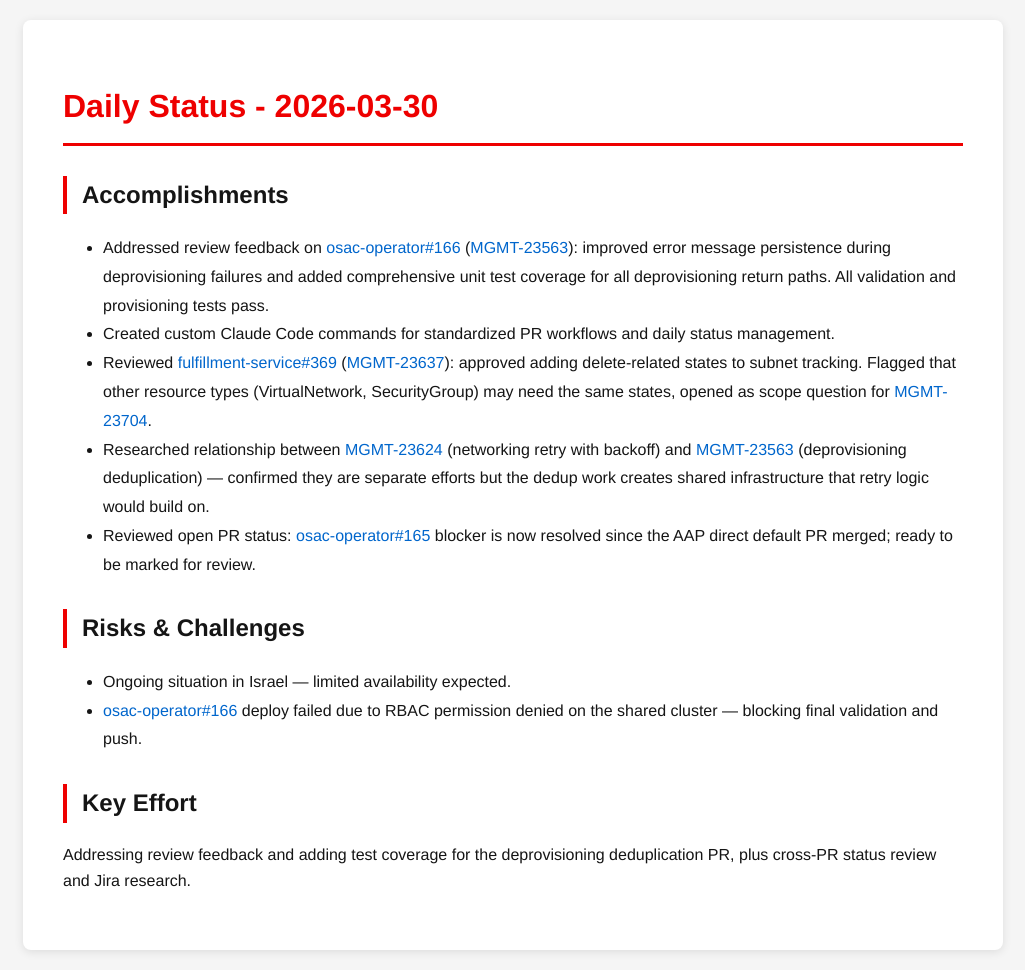
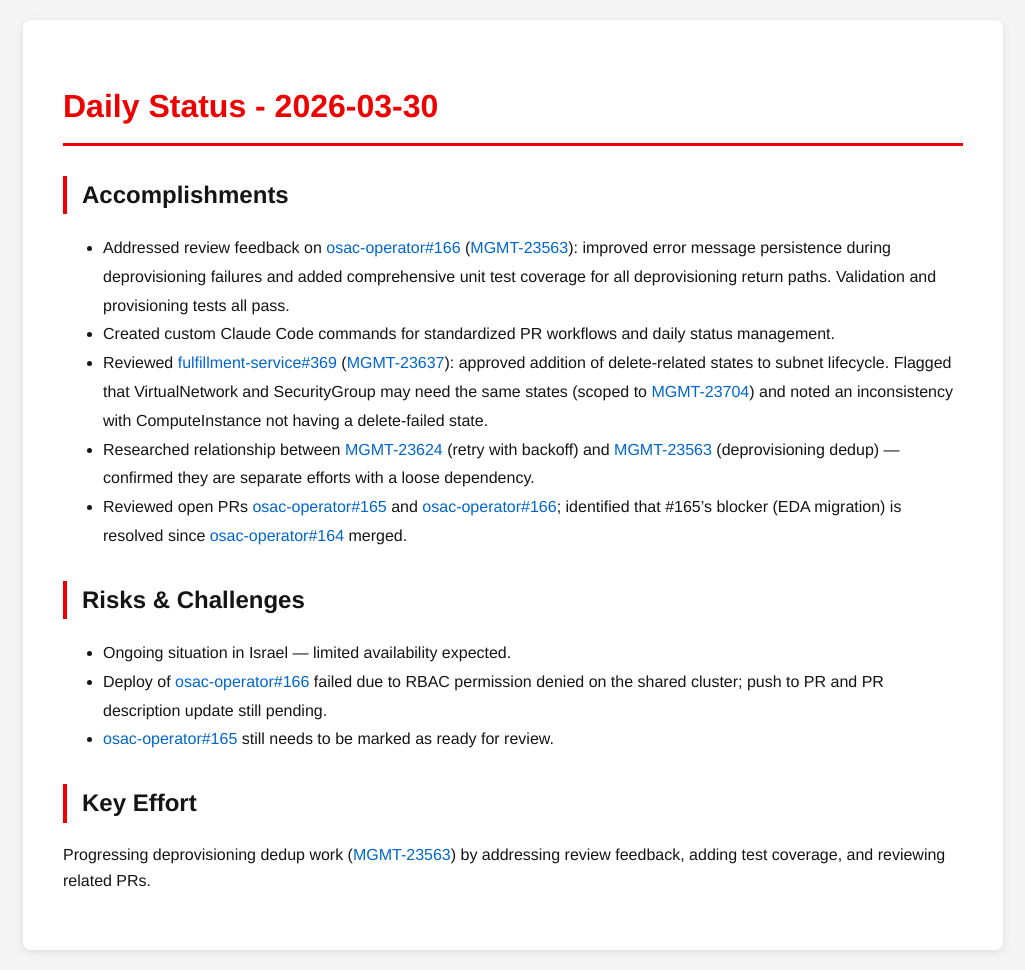
Before and after one commit to tzvatot/daily-status, a Jekyll site: the page built from 2026-03-30.md, in a window 1280 px wide. Shown: the whole page, without its empty margins (127-1152 px from the left). Built offline with Jekyll 4.4.1, drawn with Linux system fonts in a browser that asks for light colours.

Commit message:
Daily status update - 2026-03-30

```diff
--- a/2026-03-30.md
+++ b/2026-03-30.md
@@ -7,15 +7,16 @@
 # Daily Status - 2026-03-30
 
 ## Accomplishments
-- Addressed review feedback on [osac-operator#166](https://github.com/osac-project/osac-operator/pull/166) ([MGMT-23563](https://issues.redhat.com/browse/MGMT-23563)): improved error message persistence during deprovisioning failures and added comprehensive unit test coverage for all deprovisioning return paths. All validation and provisioning tests pass.
+- Addressed review feedback on [osac-operator#166](https://github.com/osac-project/osac-operator/pull/166) ([MGMT-23563](https://issues.redhat.com/browse/MGMT-23563)): improved error message persistence during deprovisioning failures and added comprehensive unit test coverage for all deprovisioning return paths. Validation and provisioning tests all pass.
 - Created custom Claude Code commands for standardized PR workflows and daily status management.
-- Reviewed [fulfillment-service#369](https://github.com/osac-project/fulfillment-service/pull/369) ([MGMT-23637](https://issues.redhat.com/browse/MGMT-23637)): approved adding delete-related states to subnet tracking. Flagged that other resource types (VirtualNetwork, SecurityGroup) may need the same states, opened as scope question for [MGMT-23704](https://issues.redhat.com/browse/MGMT-23704).
-- Researched relationship between [MGMT-23624](https://issues.redhat.com/browse/MGMT-23624) (networking retry with backoff) and [MGMT-23563](https://issues.redhat.com/browse/MGMT-23563) (deprovisioning deduplication) — confirmed they are separate efforts but the dedup work creates shared infrastructure that retry logic would build on.
-- Reviewed open PR status: [osac-operator#165](https://github.com/osac-project/osac-operator/pull/165) blocker is now resolved since the AAP direct default PR merged; ready to be marked for review.
+- Reviewed [fulfillment-service#369](https://github.com/osac-project/fulfillment-service/pull/369) ([MGMT-23637](https://issues.redhat.com/browse/MGMT-23637)): approved addition of delete-related states to subnet lifecycle. Flagged that VirtualNetwork and SecurityGroup may need the same states (scoped to [MGMT-23704](https://issues.redhat.com/browse/MGMT-23704)) and noted an inconsistency with ComputeInstance not having a delete-failed state.
+- Researched relationship between [MGMT-23624](https://issues.redhat.com/browse/MGMT-23624) (retry with backoff) and [MGMT-23563](https://issues.redhat.com/browse/MGMT-23563) (deprovisioning dedup) — confirmed they are separate efforts with a loose dependency.
+- Reviewed open PRs [osac-operator#165](https://github.com/osac-project/osac-operator/pull/165) and [osac-operator#166](https://github.com/osac-project/osac-operator/pull/166); identified that #165's blocker (EDA migration) is resolved since [osac-operator#164](https://github.com/osac-project/osac-operator/pull/164) merged.
 
 ## Risks & Challenges
 - Ongoing situation in Israel — limited availability expected.
-- [osac-operator#166](https://github.com/osac-project/osac-operator/pull/166) deploy failed due to RBAC permission denied on the shared cluster — blocking final validation and push.
+- Deploy of [osac-operator#166](https://github.com/osac-project/osac-operator/pull/166) failed due to RBAC permission denied on the shared cluster; push to PR and PR description update still pending.
+- [osac-operator#165](https://github.com/osac-project/osac-operator/pull/165) still needs to be marked as ready for review.
 
 ## Key Effort
-Addressing review feedback and adding test coverage for the deprovisioning deduplication PR, plus cross-PR status review and Jira research.
+Progressing deprovisioning dedup work ([MGMT-23563](https://issues.redhat.com/browse/MGMT-23563)) by addressing review feedback, adding test coverage, and reviewing related PRs.
```
